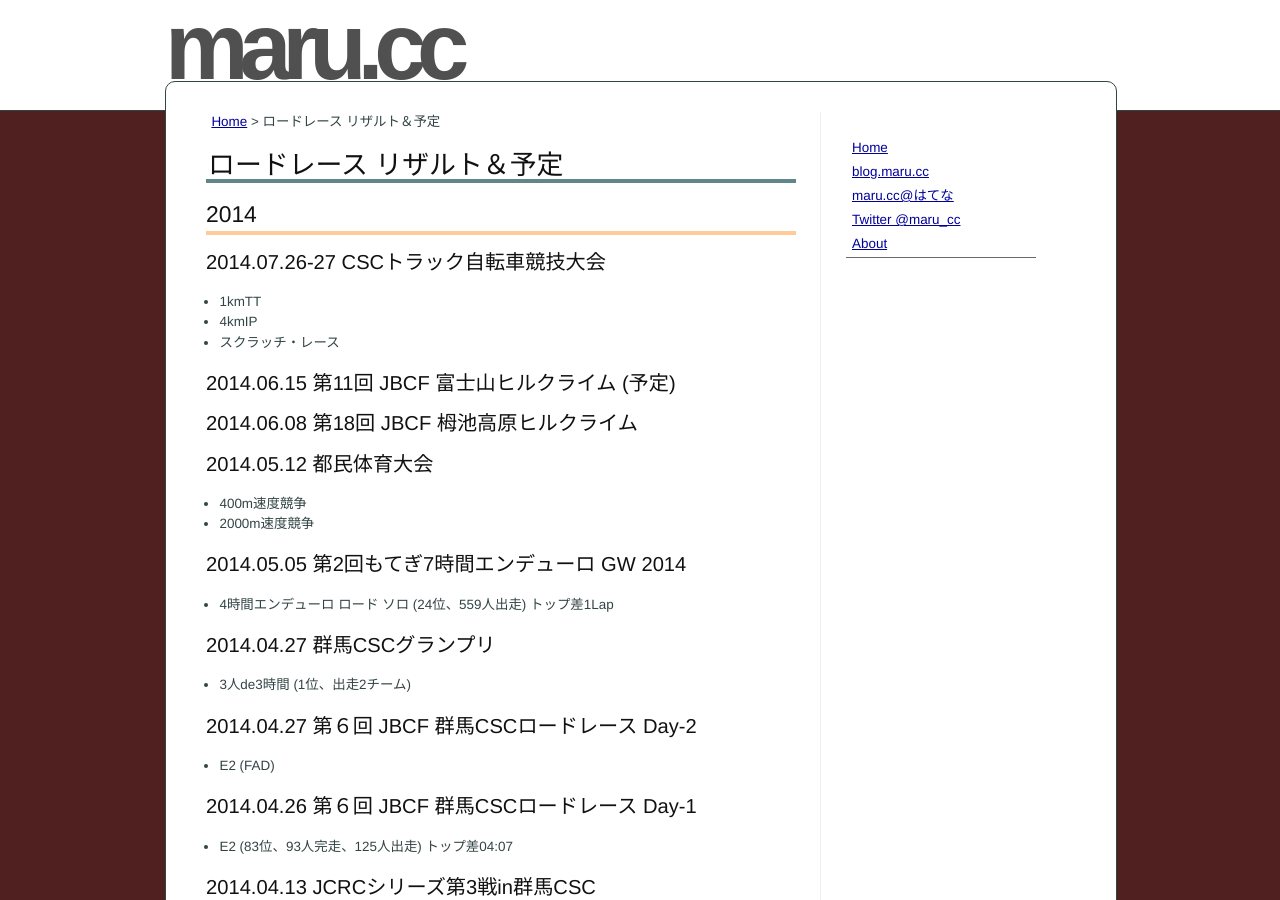
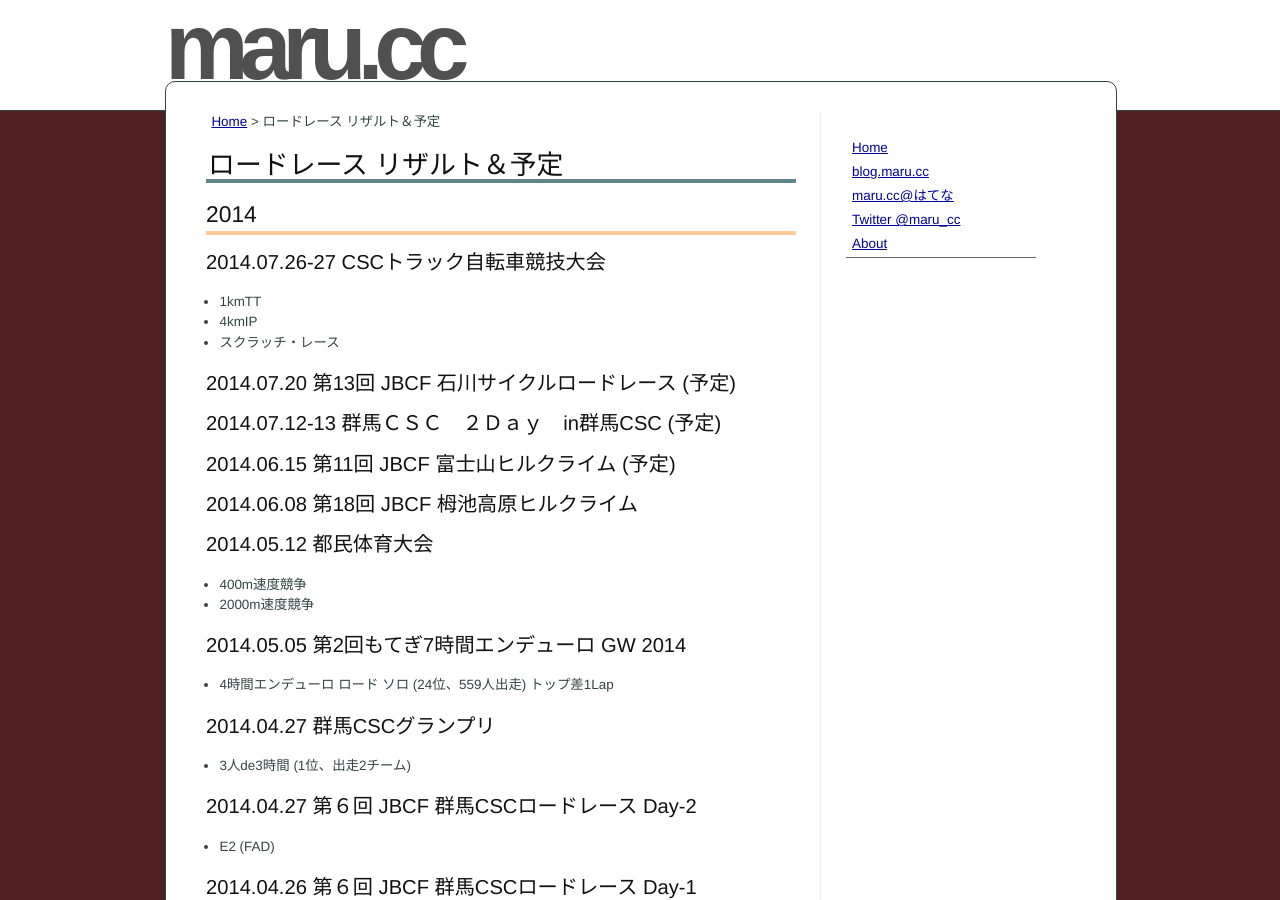
Before and after one commit to marucc/marucc.github.io, a Jekyll site: the page built from sports/results_bike.md, in a window 1280 px wide and 900 px high. Built offline with Jekyll 4.4.1, drawn with Linux system fonts in a browser that asks for light colours.

Commit message:
Published with https://stackedit.io/

```diff
--- a/sports/results_bike.md
+++ b/sports/results_bike.md
@@ -15,6 +15,10 @@ markdown: kramdown
 - 1kmTT
 - 4kmIP
 - スクラッチ・レース
+
+### 2014.07.20 第13回 JBCF 石川サイクルロードレース (予定)
+
+### 2014.07.12-13 群馬ＣＳＣ　２Ｄａｙ　in群馬CSC (予定)
 
 ### 2014.06.15 第11回 JBCF 富士山ヒルクライム (予定)
 
```
